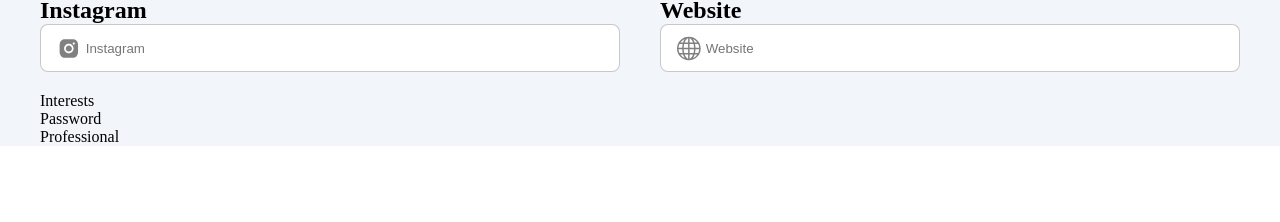
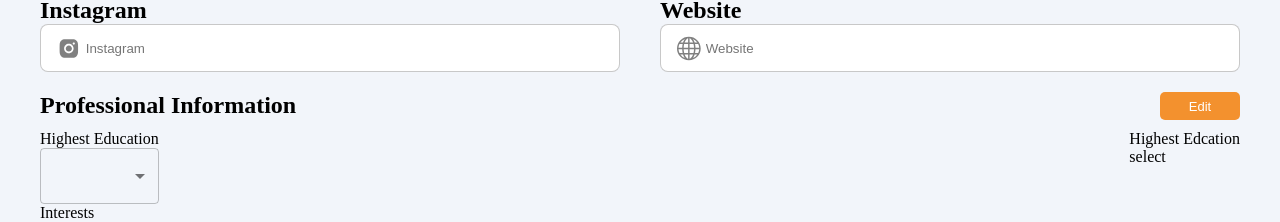
Before and after one commit to ShadyResurrected/CipherSchools_Profile, a React (Vite) app in the folder client/: page / in a window 1280 px wide. Shown: the part 784-1006 px from the top of the page. Before the commit the page ends 930 px from the top, so only its background shows below. Built offline with nearby package versions, Linux system fonts and the light colour scheme.

Commit message:
professional section setup
Signed-off-by: ShadyResurrected <cchandra554@gmail.com>

```diff
--- a/client/src/components/Professional_Information/Professional.jsx
+++ b/client/src/components/Professional_Information/Professional.jsx
@@ -1,11 +1,50 @@
-import React from 'react'
+import React, { useState } from "react";
 
-import './style.scss'
+import "./style.scss";
+
+import InputLabel from '@mui/material/InputLabel';
+import MenuItem from '@mui/material/MenuItem';
+import FormControl from '@mui/material/FormControl';
+import Select from '@mui/material/Select';
 
 const Professional = () => {
+
+  const [age, setAge] = useState('');
+
+  const handleChange = (event) => {
+    setAge(event.target.value);
+  };
+
   return (
-    <div>Professional</div>
-  )
-}
+    <div className="pro__container">
+      <div className="pro__top">
+        <h2>professional information</h2>
+        <button className="primary__btn">Edit</button>
+      </div>
+      <div className="pro__bottom">
+        <div className="pro__tab">
+          <div className="pro__info__heading">Highest Education</div>
+          <div className="pro__info__select">
+          <FormControl fullWidth>
+        <Select
+          value={age}
+          label="Gradutaion"
+          onChange={handleChange}
+        >
+          <MenuItem value={"Graduation"}>Graduaton</MenuItem>
+          <MenuItem value={20}>Twenty</MenuItem>
+          <MenuItem value={30}>Thirty</MenuItem>
+        </Select>
+      </FormControl>
+          </div>
+        </div>
+        <div className="pro__tab">
+          <div className="pro__info__heading">Highest Edcation</div>
+          <div className="pro__info__select">select</div>
+        </div>
+      </div>
+    </div>
+  );
+};
 
-export default Professional
+export default Professional;
--- a/client/src/components/Professional_Information/style.scss
+++ b/client/src/components/Professional_Information/style.scss
@@ -0,0 +1,16 @@
+.pro__container{
+    display: flex;
+    flex-direction: column;
+    gap: 10px;
+    .pro__top{
+        display: flex;
+        justify-content: space-between;
+        h2{
+            text-transform: capitalize;
+        }
+    }
+    .pro__bottom{
+        display: flex;
+        justify-content: space-between;
+    }
+}
--- a/client/src/pages/Profile.jsx
+++ b/client/src/pages/Profile.jsx
@@ -15,9 +15,9 @@ const Profile = () => {
       <About/>
       <Cipher/>
       <Web/>
+      <Professional/>
       <Interests/>
       <Password/>
-      <Professional/>
     </main>
   )
 }
```
